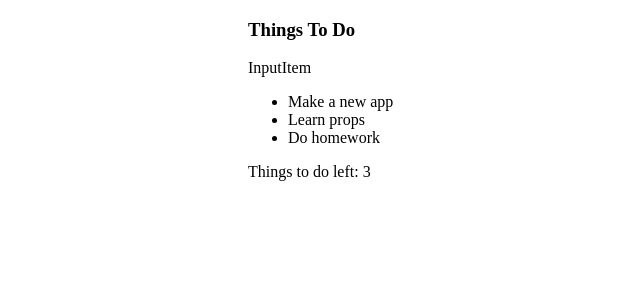
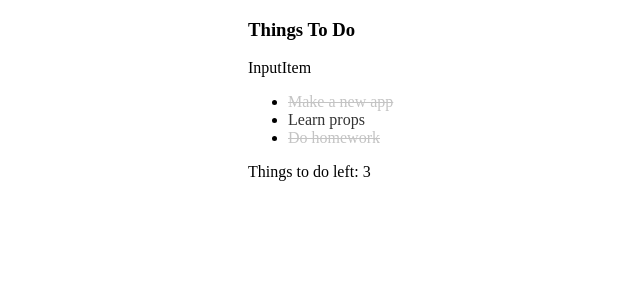
Before and after one commit to WebHeroSchool/ToDo-Final-Project, a React (Create React App) app: page / in a window 1280 px wide. Shown: the top 300 px of the page, without its empty margins (242-882 px from the left). Built offline with nearby package versions, Linux system fonts and the light colour scheme.

Commit message:
done styles

```diff
--- a/package.json
+++ b/package.json
@@ -34,5 +34,8 @@
       "last 1 firefox version",
       "last 1 safari version"
     ]
+  },
+  "devDependencies": {
+    "classnames": "^2.3.1"
   }
 }
--- a/src/components/App/App.js
+++ b/src/components/App/App.js
@@ -1,19 +1,22 @@
+import InputItem from '../InputItem/InputItem';
 import ItemList from '../ItemList/ItemList';
 import Footer from '../Footer/Footer';
-import InputItem from '../InputItem/InputItem';
 import styles from './App.module.css'
 
 
 const App = () => {
   const items = [
     {
-      value: 'Make a new app'
+      value: 'Make a new app',
+      isDone: true
     },
     {
-      value: 'Learn props'
+      value: 'Learn props',
+      isDone: false
     },
     {
-      value: 'Do homework'
+      value: 'Do homework',
+      isDone: true
     }
   ];
 
--- a/src/components/Item/Item.js
+++ b/src/components/Item/Item.js
@@ -1,3 +1,15 @@
-const Item = ({ value }) => (<span>{ value }</span>);
+import classnames from 'classnames';
+import styles from './Item.module.css'
+
+const Item = ({ value, isDone }) => (
+  <span
+    className={classnames({
+      [styles.item]: true,
+      [styles.done]: isDone
+    })
+  }>
+    {value}
+  </span>
+);
 
 export default Item;
--- /dev/null
+++ b/src/components/Item/Item.module.css
@@ -0,0 +1,8 @@
+.item {
+  color: #333;
+}
+
+.done {
+  color: #c4c4c4;
+  text-decoration: line-through;
+}
--- a/src/components/ItemList/ItemList.js
+++ b/src/components/ItemList/ItemList.js
@@ -1,9 +1,9 @@
 import Item from '../Item/Item';
 
 const ItemList = ({ items }) => (<ul>
-    {items.map(item => <li key ={item.value}>
-        <Item value={item.value} />
-        </li>)}
-    </ul>);
+  {items.map(item => <li key ={item.value}>
+    <Item value={item.value} isDone={item.isDone} />
+  </li>)}
+</ul>);
 
 export default ItemList;
```
Also changed, not shown: 1 other file (tests, documents, lock files or other folders).
